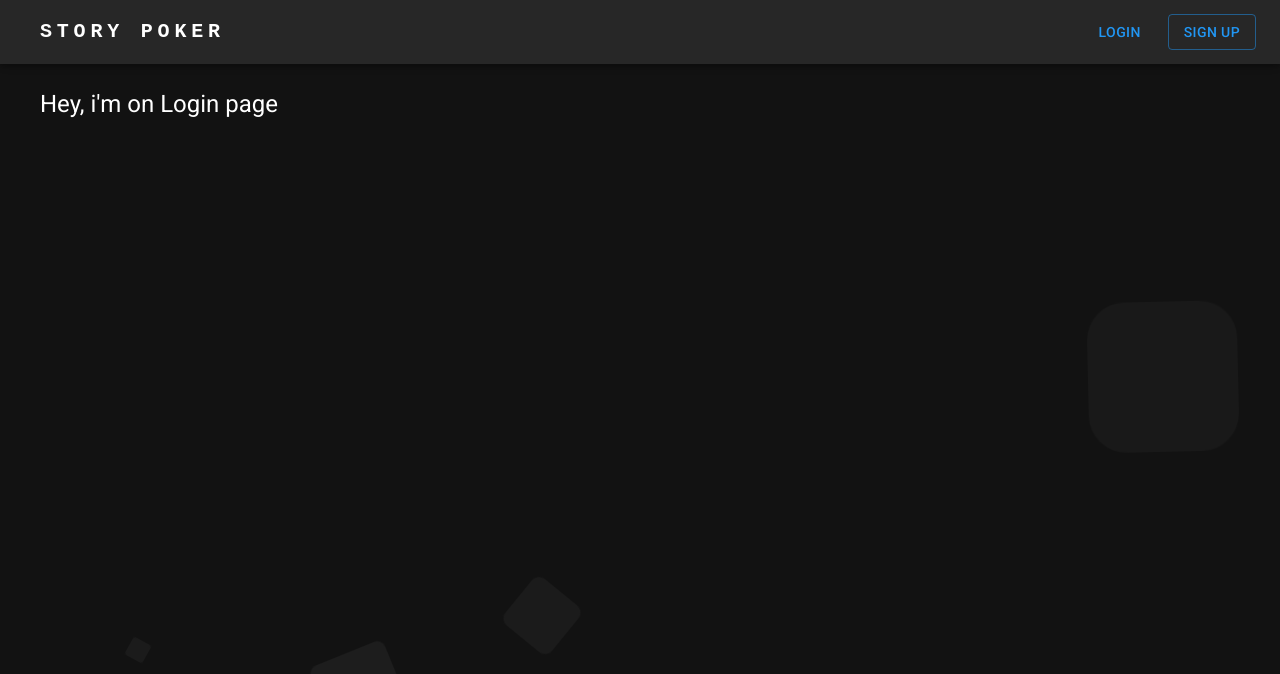
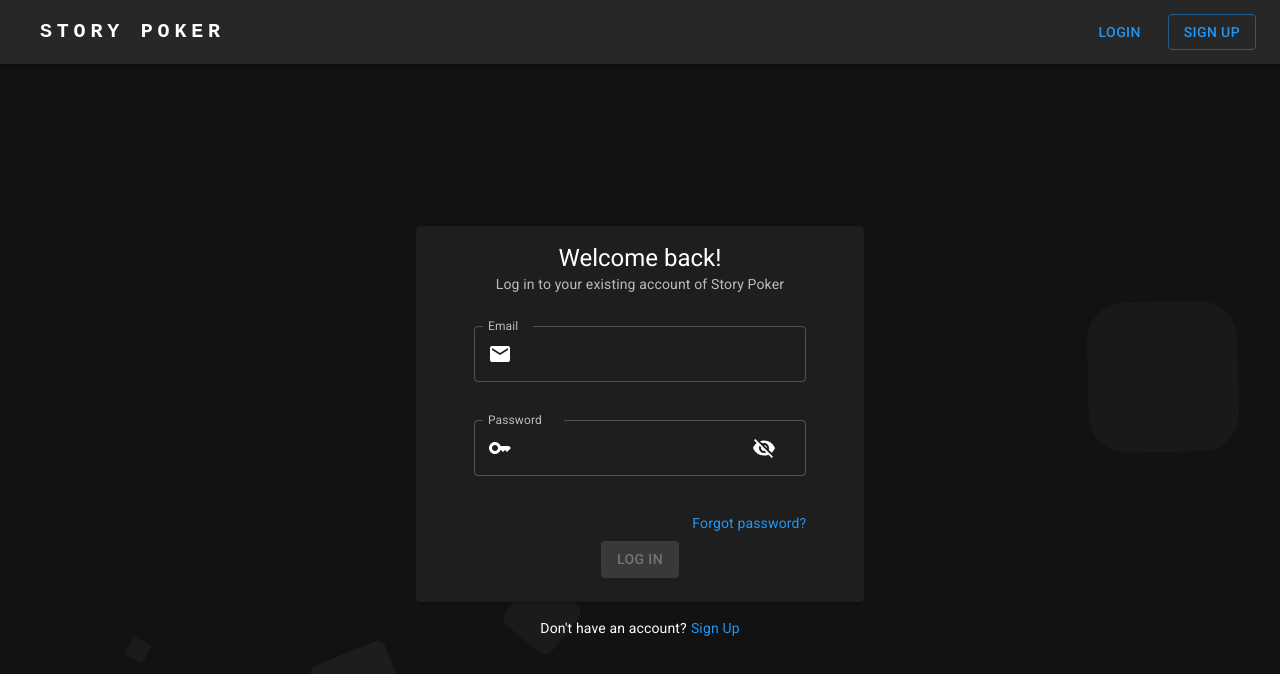
Before and after one commit to KauanR/story-poker-web, a Next.js app: page /login in a window 1280 px wide. Shown: the top 674 px of the page. Built offline with nearby package versions, Linux system fonts and the light colour scheme.

Commit message:
feat: login page

```diff
--- a/src/pages/login/index.tsx
+++ b/src/pages/login/index.tsx
@@ -1,14 +1,132 @@
-import React from 'react'
+import React, { useState } from 'react'
 import type { NextPage } from 'next'
-import { Typography } from '@mui/material'
+import { Button, Card, CardContent, IconButton, InputAdornment, Typography } from '@mui/material'
+import { Form, Formik } from 'formik'
+import * as Yup from 'yup'
+import { FormValues } from './types/form-values'
+import TextField from '../../components/TextField'
+import { Visibility, VisibilityOff } from '@mui/icons-material'
+import EmailIcon from '@mui/icons-material/Email'
+import KeyIcon from '@mui/icons-material/Key'
+import styles from './styles.module.scss'
+import Link from 'next/link'
+
+const formSchema = Yup.object().shape({
+    email: Yup.string()
+        .email('It needs to be a valid email')
+        .required('Email is required'),
+    password: Yup.string()
+        .required('Password is required')
+})
 
 const Login: NextPage = () => {
+    const [showPassword, setShowPassword] = useState(false)
+
+    function formSubmit(values: FormValues): void {
+        console.log(values)
+    }
+
     return (
-        <>
-            <Typography variant='h5'>
-                Hey, i&apos;m on Login page
-            </Typography>
-        </>
+        <div className={styles.wrapper}>
+            <Card sx={{width: '35vw'}}>
+                <CardContent>
+                    <Typography variant='h5' textAlign='center'>
+                       Welcome back!
+                    </Typography>
+                    <Typography variant='body2' color='text.secondary' textAlign='center' sx={{mb: '2rem'}}>
+                        Log in to your existing account of Story Poker
+                    </Typography>
+
+                    <Formik
+                        initialValues={{
+                            email: '',
+                            password: ''
+                        } as FormValues}
+                        validationSchema={formSchema}
+                        validateOnBlur={true}
+                        validateOnMount={true}
+                        onSubmit={formSubmit}
+                    >
+                        { formProps => (
+                            <Form className={styles.form}>
+                                <TextField
+                                    name='email'
+                                    label='Email'
+                                    type='text'
+                                    InputProps={{
+                                        startAdornment: (
+                                            <InputAdornment position='start'> <EmailIcon/> </InputAdornment>
+                                        )
+                                    }}
+                                    fullWidth
+                                />
+
+                                <TextField
+                                    name='password'
+                                    label='Password'
+                                    type={showPassword ? 'text' : 'password'}
+                                    InputProps={{
+                                        startAdornment: (
+                                            <InputAdornment position='start'> <KeyIcon/> </InputAdornment>
+                                        ),
+                                        endAdornment: (
+                                            <InputAdornment position='start'>
+                                                <IconButton onClick={() => setShowPassword(!showPassword)}>
+                                                    { showPassword ? <Visibility /> : <VisibilityOff /> }
+                                                </IconButton>
+                                            </InputAdornment>
+                                        )
+                                    }}
+                                    fullWidth
+                                />
+
+                                <Link href='/forgot-password'>
+                                    <Typography
+                                        component='a'
+                                        variant='body2'
+                                        sx={{
+                                            alignSelf: 'flex-end',
+                                            color: 'primary.main',
+                                            cursor: 'pointer',
+                                        }}
+                                    >
+                                        Forgot password?
+                                    </Typography>
+                                </Link>
+
+                                <Button
+                                    variant='contained'
+                                    type='submit'
+                                    disabled={!formProps.isValid}
+                                >
+                                    Log in
+                                </Button>
+                            </Form>
+                        )}
+                    </Formik>
+                </CardContent>
+            </Card>
+
+            <div className={styles.redirect}>
+                <Typography variant='body2'>
+                    Don&apos;t have an account?
+                </Typography>
+                <Link href='/sign-up'>
+                    <Typography
+                        variant='body2'
+                        component='a'
+                        sx={{
+                            color: 'primary.main',
+                            cursor: 'pointer',
+                            ml: '.25rem'
+                        }}
+                    >
+                        Sign Up
+                    </Typography>
+                </Link>
+            </div>
+
+        </div>
     )
 }
 
--- /dev/null
+++ b/src/pages/login/styles.module.scss
@@ -0,0 +1,20 @@
+div.wrapper {
+    display: flex;
+    flex-direction: column;
+    align-items: center;
+    gap: 1rem;
+    margin: auto;
+
+    .form {
+        display: flex;
+        flex-direction: column;
+        align-items: center;
+        gap: .5rem;
+        width: 80%;
+        margin: auto;
+    }
+
+    .redirect {
+        display: flex;
+    }
+}
--- /dev/null
+++ b/src/pages/login/types/form-values.ts
@@ -0,0 +1,4 @@
+export type FormValues = {
+    email: string
+    password: string
+}
```
